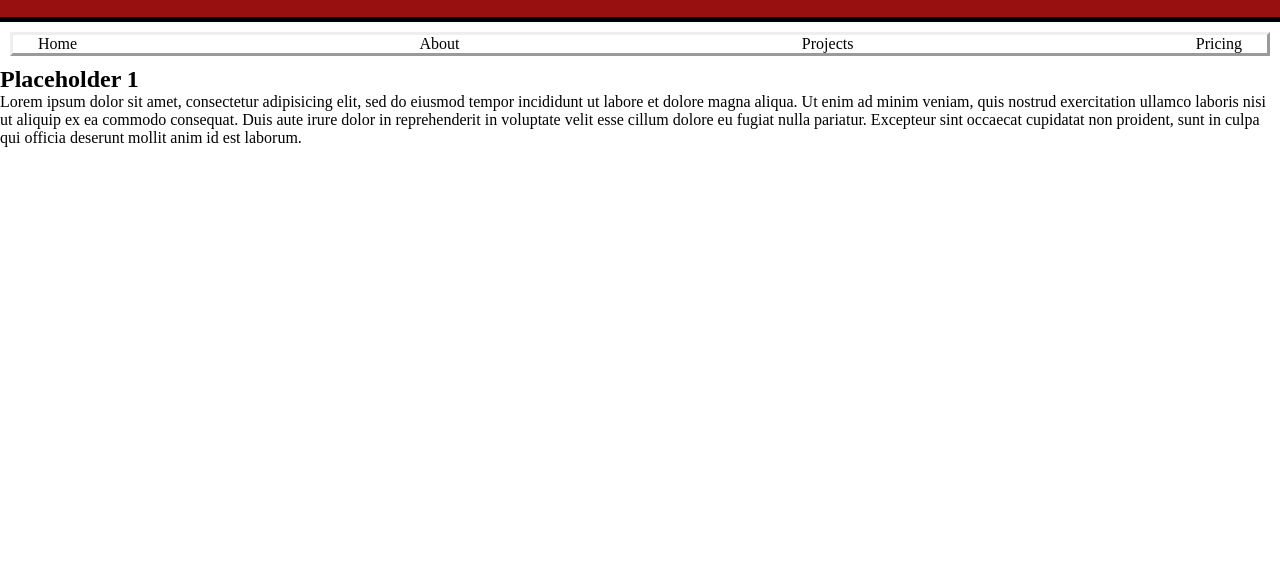
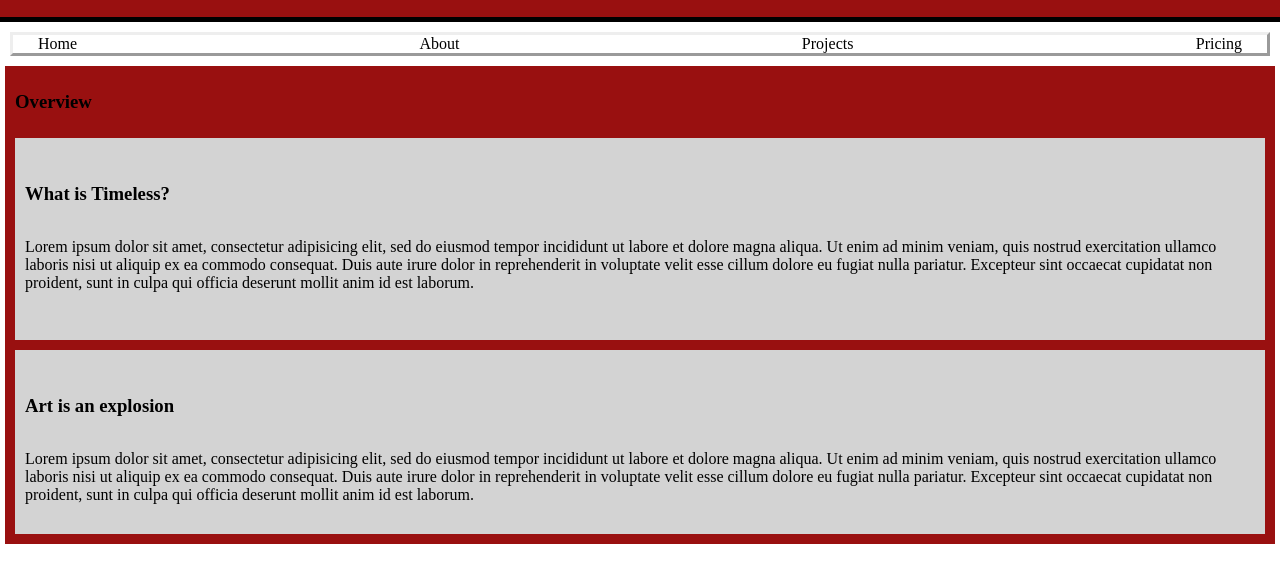
Before and after one commit to JGGithub16/TimelessGraphics, a plain HTML site: page index.html in a window 1280 px wide. Shown: the part 71-654 px from the top of the page. Drawn offline with Linux system fonts and the light colour scheme.

Commit message:
Finished Assignment 10 and updated index for portfolio

```diff
--- a/css/master.css
+++ b/css/master.css
@@ -49,8 +49,20 @@
   padding-right: 15px;
 }
 
-body {
+section {
+  background-color: rgb(153,16,16);
+  padding:10px;
+  margin:5px;
+}
 
+section h3 {
+  padding:15px 0px;
+}
+
+article {
+  background-color: lightgrey;
+  padding:30px 10px;
+  margin-top:10px;
 }
 
 main {
--- a/index.html
+++ b/index.html
@@ -27,8 +27,20 @@
       </nav>
 
     <main>
-      <h2>Placeholder 1</h2>
-        <p>Lorem ipsum dolor sit amet, consectetur adipisicing elit, sed do eiusmod tempor incididunt ut labore et dolore magna aliqua. Ut enim ad minim veniam, quis nostrud exercitation ullamco laboris nisi ut aliquip ex ea commodo consequat. Duis aute irure dolor in reprehenderit in voluptate velit esse cillum dolore eu fugiat nulla pariatur. Excepteur sint occaecat cupidatat non proident, sunt in culpa qui officia deserunt mollit anim id est laborum.</p>
+      <section>
+        <h3>Overview</h3>
+        <article>
+          <h3>What is Timeless?</h3>
+          <br/>
+          <p>Lorem ipsum dolor sit amet, consectetur adipisicing elit, sed do eiusmod tempor incididunt ut labore et dolore magna aliqua. Ut enim ad minim veniam, quis nostrud exercitation ullamco laboris nisi ut aliquip ex ea commodo consequat. Duis aute irure dolor in reprehenderit in voluptate velit esse cillum dolore eu fugiat nulla pariatur. Excepteur sint occaecat cupidatat non proident, sunt in culpa qui officia deserunt mollit anim id est laborum.</p>
+          <br/>
+        </article>
+        <article>
+          <h3>Art is an explosion</h3>
+          <br/>
+          <p>Lorem ipsum dolor sit amet, consectetur adipisicing elit, sed do eiusmod tempor incididunt ut labore et dolore magna aliqua. Ut enim ad minim veniam, quis nostrud exercitation ullamco laboris nisi ut aliquip ex ea commodo consequat. Duis aute irure dolor in reprehenderit in voluptate velit esse cillum dolore eu fugiat nulla pariatur. Excepteur sint occaecat cupidatat non proident, sunt in culpa qui officia deserunt mollit anim id est laborum.</p>
+        </article>
+      </section>
     </main>
     <footer>
     </footer>
```
Also changed, not shown: assignments/Assignment10/Assignment10.html (added, +41 -0 lines), assignments/Assignment10/css/master.css (added).
